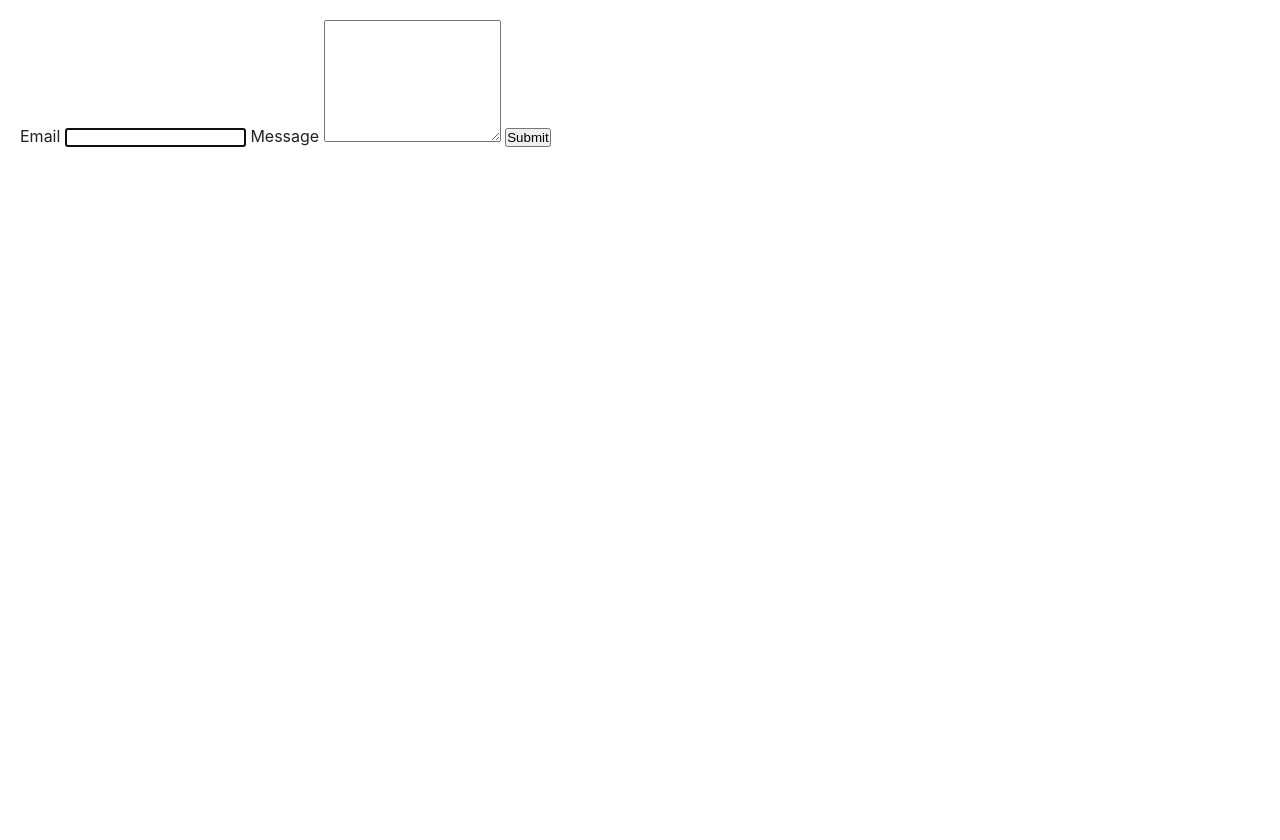
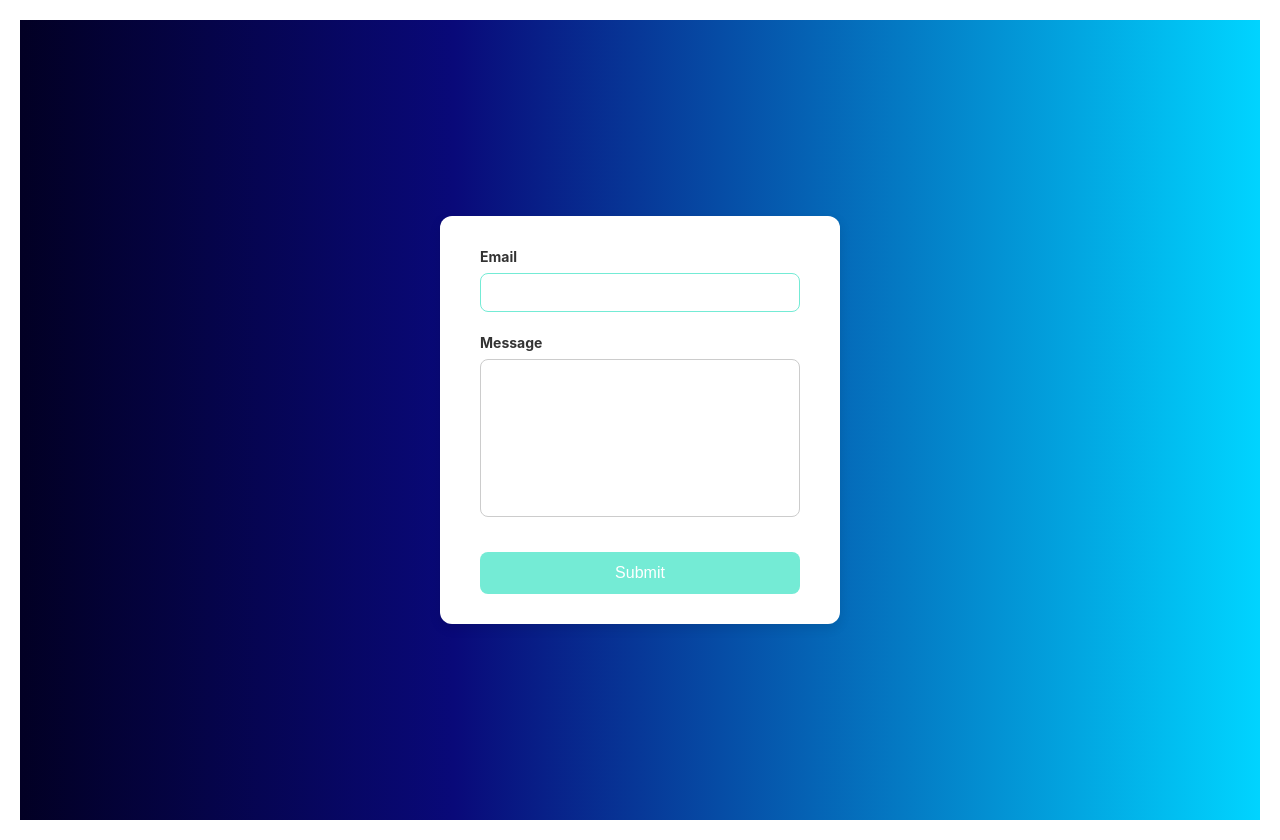
Before and after one commit to ebudemirkazik/goit-jw-hw-09, a website built with Vite: page src/2-form.html in a window 1280 px wide. Before the commit the page ends 800 px from the top, so only its background shows below. Built offline with nearby package versions, Linux system fonts and the light colour scheme.

Commit message:
f1_v2_form

```diff
--- a/src/2-form.html
+++ b/src/2-form.html
@@ -8,6 +8,7 @@
     <link rel="stylesheet" href="./css/styles.css" />
   </head>
   <body>
+    <div class="container-form">
       <form class="feedback-form" autocomplete="off">
         <label>
           Email
@@ -19,6 +20,7 @@
         </label>
         <button type="submit">Submit</button>
       </form>
+    </div>
 
     <script type="module" src="./js/2-form.js"></script>
   </body>
--- a/src/css/styles.css
+++ b/src/css/styles.css
@@ -5,8 +5,8 @@
 }
 
 body {
-  font-family: -apple-system, BlinkMacSystemFont, "Segoe UI", Roboto, Oxygen,
-    Ubuntu, Cantarell, "Open Sans", "Helvetica Neue", sans-serif;
+  font-family: -apple-system, BlinkMacSystemFont, 'Segoe UI', Roboto, Oxygen,
+    Ubuntu, Cantarell, 'Open Sans', 'Helvetica Neue', sans-serif;
   -webkit-font-smoothing: antialiased;
   -moz-osx-font-smoothing: grayscale;
   background-color: #ffffff;
@@ -42,7 +42,7 @@ input::-webkit-inner-spin-button {
   );
 }
 
-.container-index button {
+.container-index a {
   padding: 25px 60px;
   font-size: 25px;
   border-radius: 12px;
@@ -55,11 +55,11 @@ input::-webkit-inner-spin-button {
   -webkit-background-clip: text;
   -webkit-text-fill-color: transparent;
 }
-.container-index button:nth-child(1) {
+.container-index a:nth-child(2) {
   padding: 25px 71px;
 }
 
-.container-index button:hover {
+.container-index a:hover {
   transform: scale(1.02);
 }
 
@@ -108,6 +108,75 @@ input::-webkit-inner-spin-button {
   opacity: 0.9;
 }
 
+.container-form {
+  height: 100vh;
+  display: flex;
+  justify-content: center;
+  align-items: center;
+  background: #020024;
+  background: linear-gradient(
+    90deg,
+    rgba(2, 0, 36, 1) 0%,
+    rgba(9, 9, 121, 1) 35%,
+    rgba(0, 212, 255, 1) 100%
+  );
+}
+
+.feedback-form {
+  background-color: #ffffff;
+  padding: 30px 40px;
+  border-radius: 12px;
+  box-shadow: 0px 4px 12px rgba(0, 0, 0, 0.1);
+  width: 100%;
+  max-width: 400px;
+  box-sizing: border-box;
+}
+
+.feedback-form label {
+  display: block;
+  margin-bottom: 20px;
+  font-weight: bold;
+  color: #333;
+  font-size: 14px;
+}
+
+.feedback-form input,
+.feedback-form textarea {
+  width: 100%;
+  padding: 10px 12px;
+  margin-top: 6px;
+  border: 1px solid #ccc;
+  border-radius: 8px;
+  box-sizing: border-box;
+  font-size: 14px;
+  font-family: inherit;
+  transition: border-color 0.3s;
+  resize: none;
+}
+
+.feedback-form input:focus,
+.feedback-form textarea:focus {
+  outline: none;
+  border-color: #74ebd5;
+}
+
+.feedback-form button {
+  margin-top: 10px;
+  width: 100%;
+  padding: 12px;
+  background-color: #74ebd5;
+  color: white;
+  border: none;
+  border-radius: 8px;
+  font-size: 16px;
+  cursor: pointer;
+  transition: background-color 0.3s;
+}
+
+.feedback-form button:hover {
+  background-color: #66c7cc;
+}
+
 @media (max-width: 479px) {
   .gallery {
     padding: 0 5px;
--- a/src/js/2-form.js
+++ b/src/js/2-form.js
@@ -0,0 +1,42 @@
+const form = document.querySelector('.feedback-form');
+const STORAGE_KEY = 'feedback-form-state';
+
+// Başlangıçta eğer localStorage'da kayıt varsa inputlara doldur
+const savedData = JSON.parse(localStorage.getItem(STORAGE_KEY));
+
+if (savedData) {
+  if (savedData.email) {
+    form.elements.email.value = savedData.email;
+  }
+  if (savedData.message) {
+    form.elements.message.value = savedData.message;
+  }
+}
+
+// Form inputlarına her yazıldığında localStorage güncelle
+form.addEventListener('input', (event) => {
+  const formData = {
+    email: form.elements.email.value.trim(),
+    message: form.elements.message.value.trim(),
+  };
+  localStorage.setItem(STORAGE_KEY, JSON.stringify(formData));
+});
+
+// Form gönderilince
+form.addEventListener('submit', (event) => {
+  event.preventDefault();
+
+  const email = form.elements.email.value.trim();
+  const message = form.elements.message.value.trim();
+
+  if (!email || !message) {
+    alert('Please fill in both fields.');
+    return;
+  }
+
+  console.log({ email, message });
+
+  // Formu ve LocalStorage'ı temizle
+  form.reset();
+  localStorage.removeItem(STORAGE_KEY);
+});
```
Also changed, not shown: src/index.html (+2 -3 lines). Lines whose indentation alone changed are shown as unchanged.
